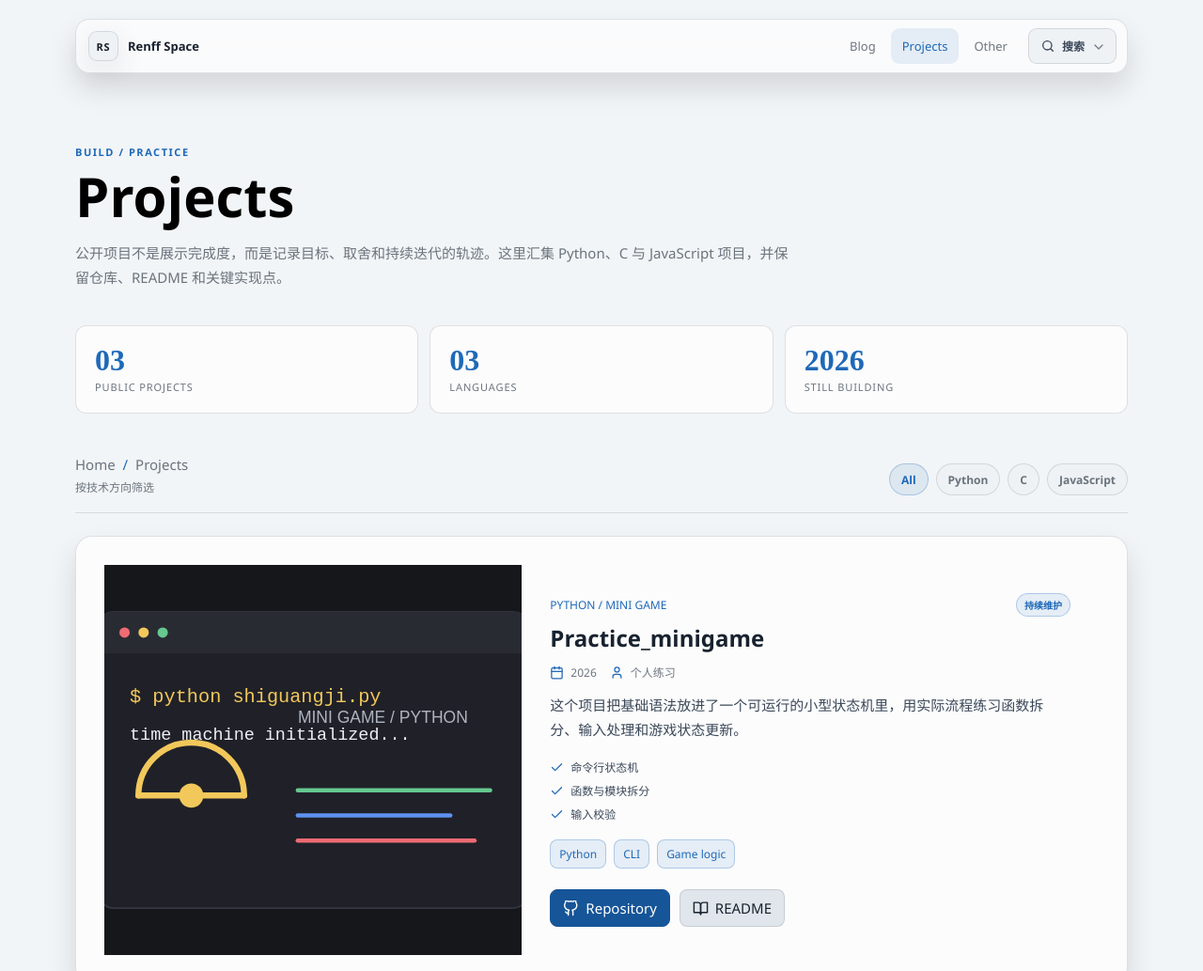
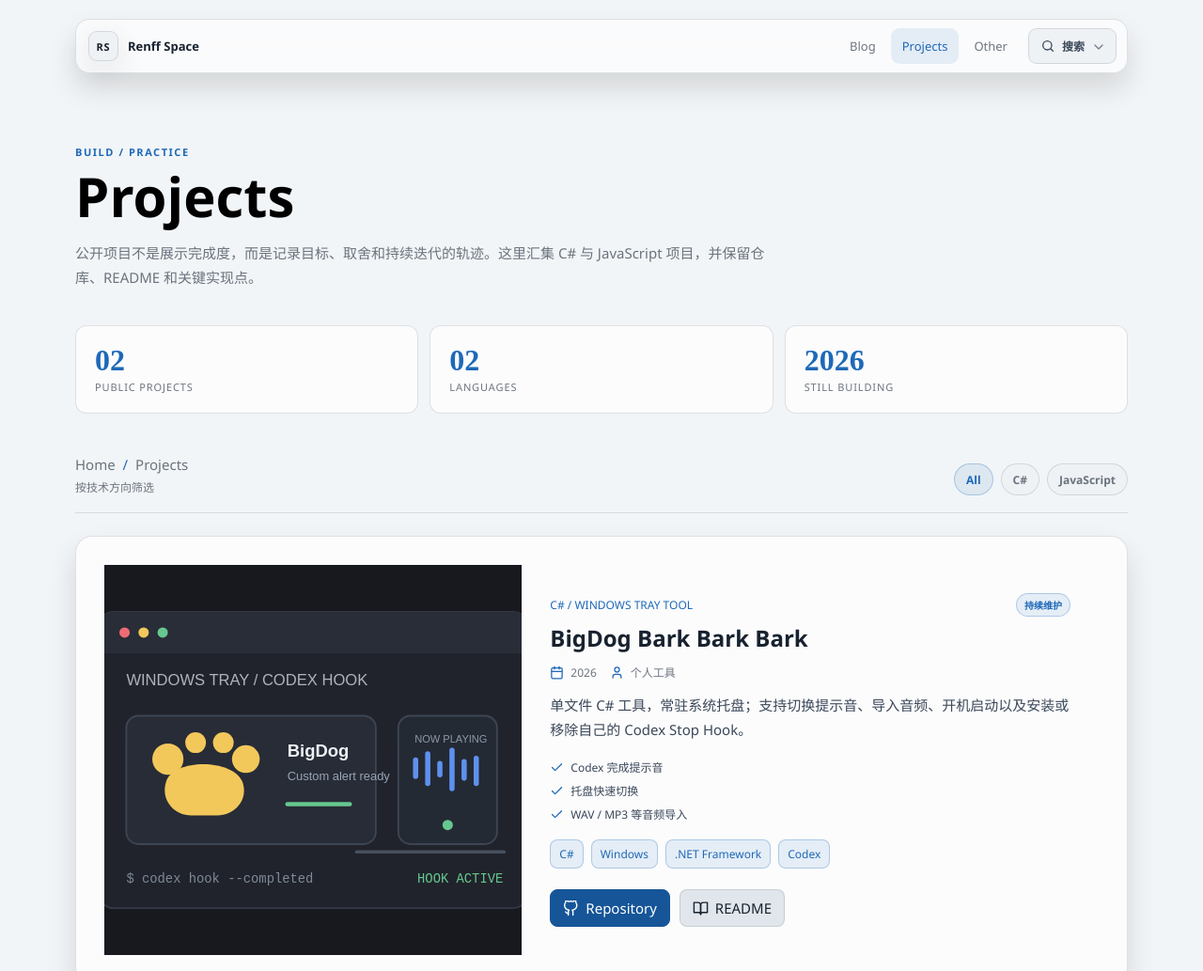
Before and after one commit to fangfren/fangfren.github.io, a plain HTML site: page projects.html in a window 1280 px wide. Shown: the top 1033 px of the page at 94% size. Drawn offline with Linux system fonts and the light colour scheme.

Commit message:
update project

```diff
--- a/assets/js/site-data.js
+++ b/assets/js/site-data.js
@@ -8,42 +8,23 @@
  */
 window.RENFF_PROJECTS = [
   {
-    slug: 'practice-minigame',
-    title: 'Practice_minigame',
-    kicker: 'Python / Mini game',
-    category: 'python',
-    categoryLabel: 'Python',
+    slug: 'bigdog-bark-bark-bark',
+    title: 'BigDog Bark Bark Bark',
+    kicker: 'C# / Windows tray tool',
+    category: 'csharp',
+    categoryLabel: 'C#',
     year: '2026',
     status: '持续维护',
-    role: '个人练习',
+    role: '个人工具',
     featured: true,
-    summary: '用 Python 实现一个包含状态更新、分支判断和循环控制的命令行小游戏。',
-    description: '这个项目把基础语法放进了一个可运行的小型状态机里，用实际流程练习函数拆分、输入处理和游戏状态更新。',
-    highlights: ['命令行状态机', '函数与模块拆分', '输入校验'],
-    cover: './assets/images/project-python.svg',
-    coverAlt: 'Practice_minigame 项目封面',
-    repository: 'https://github.com/fangfren/Practice_minigame',
-    readme: 'https://github.com/fangfren/Practice_minigame#readme',
-    tags: ['Python', 'CLI', 'Game logic']
-  },
-  {
-    slug: 'practice-git',
-    title: 'PracticeGit',
-    kicker: 'C / Version control',
-    category: 'c',
-    categoryLabel: 'C',
-    year: '2026',
-    status: '持续维护',
-    role: '个人练习',
-    featured: true,
-    summary: '通过 C 语言练习和 Git 工作流记录，整理编译流程、程序结构与版本管理。',
-    description: '从单文件程序开始，逐步记录编译、调试、提交和分支操作，让每次练习都有可以追溯的上下文。',
-    highlights: ['C 基础程序结构', '编译与调试', 'Git 提交习惯'],
-    cover: './assets/images/project-c.svg',
-    coverAlt: 'PracticeGit 项目封面',
-    repository: 'https://github.com/fangfren/PracticeGit',
-    readme: 'https://github.com/fangfren/PracticeGit#readme',
-    tags: ['C', 'Git', 'Fundamentals']
+    summary: '一个免安装的 Windows 托盘工具，用自定义提示音提醒 Codex 任务完成，并可一键管理 Stop Hook。',
+    description: '单文件 C# 工具，常驻系统托盘；支持切换提示音、导入音频、开机启动以及安装或移除自己的 Codex Stop Hook。',
+    highlights: ['Codex 完成提示音', '托盘快速切换', 'WAV / MP3 等音频导入'],
+    cover: './assets/images/project-bigdog.svg',
+    coverAlt: 'BigDog Bark Bark Bark 项目封面',
+    repository: 'https://github.com/fangfren/BigDog-Bark-Bark-Bark',
+    readme: 'https://github.com/fangfren/BigDog-Bark-Bark-Bark#readme',
+    tags: ['C#', 'Windows', '.NET Framework', 'Codex']
   },
   {
     slug: 'zotero-ai-organization',
--- a/projects.html
+++ b/projects.html
@@ -5,7 +5,7 @@
   <meta charset="UTF-8">
   <meta http-equiv="X-UA-Compatible" content="IE=edge">
   <meta name="viewport" content="width=device-width, initial-scale=1.0">
-  <meta name="description" content="Renff Space 的公开项目作品集：Python、C、JavaScript、效率工具与持续学习记录。">
+  <meta name="description" content="Renff Space 的公开项目作品集：C#、JavaScript、Windows 工具与效率插件。">
   <meta name="color-scheme" content="dark light">
   <meta name="theme-color" content="#11100e" media="(prefers-color-scheme: dark)">
   <meta name="theme-color" content="#f2f6f8" media="(prefers-color-scheme: light)">
@@ -53,7 +53,7 @@
     <header class="page-heading projects-heading">
       <p class="page-eyebrow">Build / Practice</p>
       <h1 class="article-title">Projects</h1>
-      <p class="page-description">公开项目不是展示完成度，而是记录目标、取舍和持续迭代的轨迹。这里汇集 Python、C 与 JavaScript 项目，并保留仓库、README 和关键实现点。</p>
+      <p class="page-description">公开项目不是展示完成度，而是记录目标、取舍和持续迭代的轨迹。这里汇集 C# 与 JavaScript 项目，并保留仓库、README 和关键实现点。</p>
     </header>
 
     <section class="project-stats" aria-label="项目概览">
@@ -80,8 +80,7 @@
 
         <ul class="filter-list" data-project-filters aria-label="项目分类">
           <li class="filter-item"><button class="active" type="button" data-project-filter="all">All</button></li>
-          <li class="filter-item"><button type="button" data-project-filter="python">Python</button></li>
-          <li class="filter-item"><button type="button" data-project-filter="c">C</button></li>
+          <li class="filter-item"><button type="button" data-project-filter="csharp">C#</button></li>
           <li class="filter-item"><button type="button" data-project-filter="javascript">JavaScript</button></li>
         </ul>
       </div>
```
Also changed, not shown: assets/images/project-bigdog.svg (added), assets/images/project-c.svg (deleted), assets/images/project-python.svg (deleted).
